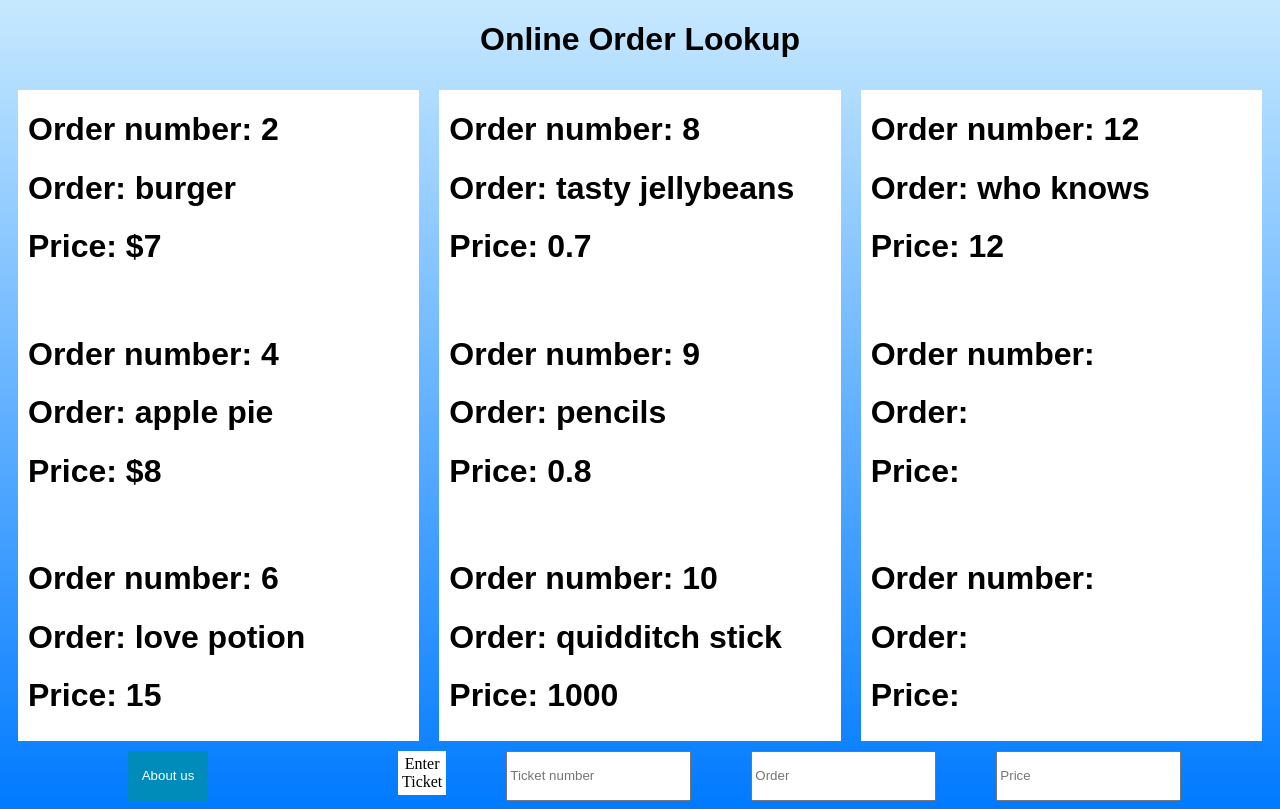
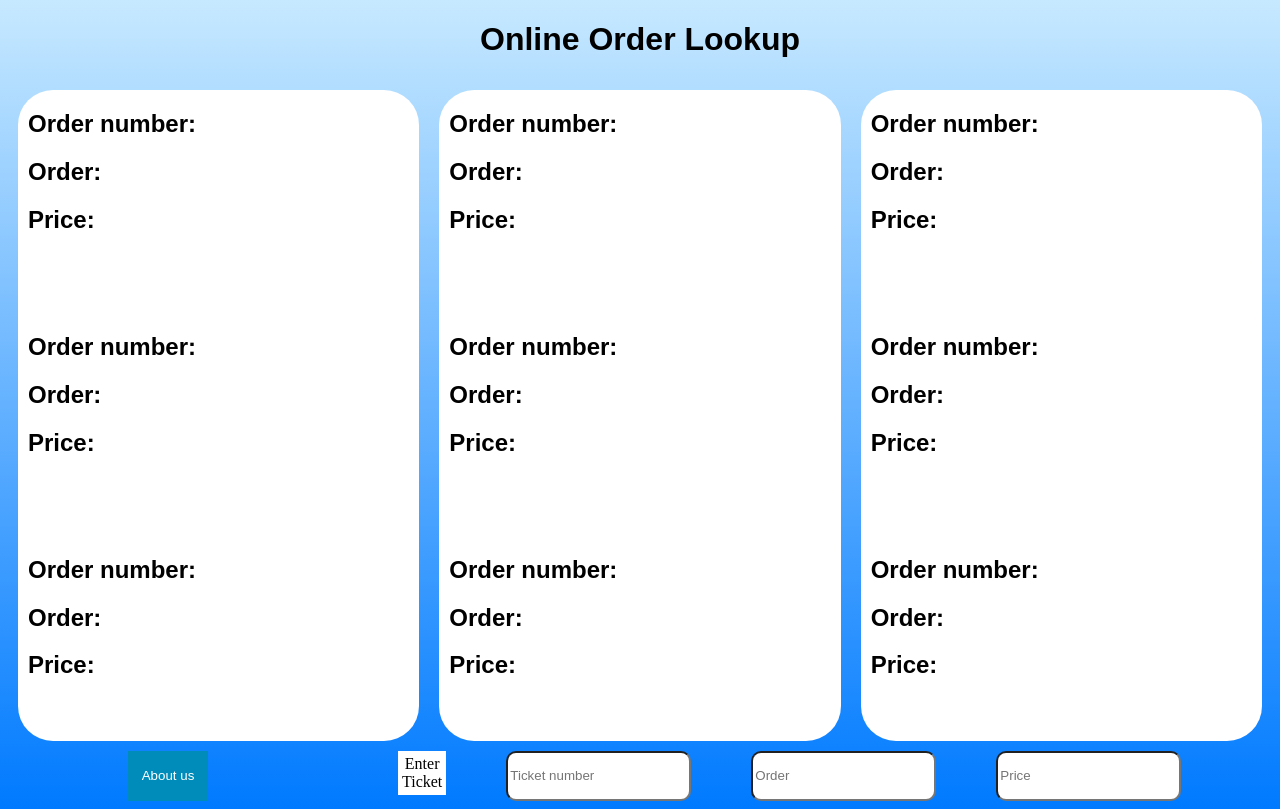
Before and after one commit to h7i/hh23_ticket_manager, a website: page final/index.html in a window 1280 px wide. Shown: the top 809 px of the page. Drawn offline with nearby package versions, Linux system fonts and the light colour scheme.

Commit message:
formatting more

```diff
--- a/final/db.json
+++ b/final/db.json
@@ -1,39 +1,4 @@
 {
   "orders": [
-    {
-      "ticketNumber": "2",
-      "orderText": "burger",
-      "priceText": "$7"
-    },
-    {
-      "ticketNumber": "4",
-      "orderText": "apple pie",
-      "priceText": "$8"
-    },
-    {
-      "ticketNumber": "6",
-      "orderText": "love potion",
-      "priceText": "15"
-    },
-    {
-      "ticketNumber": "8",
-      "orderText": "tasty jellybeans",
-      "priceText": "0.7"
-    },
-    {
-      "ticketNumber": "9",
-      "orderText": "pencils",
-      "priceText": "0.8"
-    },
-    {
-      "ticketNumber": "10",
-      "orderText": "quidditch stick",
-      "priceText": "1000"
-    },
-    {
-      "ticketNumber": "12",
-      "orderText": "who knows",
-      "priceText": "12"
-    }
   ]
 }
--- a/final/index.html
+++ b/final/index.html
@@ -81,7 +81,6 @@
 
       //let data = response.json();
   </script>
-
   <!-- ANYTHING HERE SHOWS UP ON THE WEBSITE -->
   <body>
     <div class="title">
@@ -90,54 +89,54 @@
     <div class="container">
         <div class="one">
           <div class="minibox" onclick="removeOrder(0)">
-            <h1>Order number: <span id="ticketNum0"></span></h1>
-            <h1>Order: <span id="orderText0"></span></h1>
-            <h1>Price: <span id="priceText0"></span></h1>
+            <h2>Order number: <span id="ticketNum0"></span></h1>
+            <h2>Order: <span id="orderText0"></span></h1>
+            <h2>Price: <span id="priceText0"></span></h1>
           </div>
           <div class="minibox" onclick="removeOrder(1)">
-            <h1>Order number: <span id="ticketNum1"></span></h1>
-            <h1>Order: <span id="orderText1"></span></h1>
-            <h1>Price: <span id="priceText1"></span></h1>
+            <h2>Order number: <span id="ticketNum1"></span></h1>
+            <h2>Order: <span id="orderText1"></span></h1>
+            <h2>Price: <span id="priceText1"></span></h1>
           </div>
           <div class="minibox" onclick="removeOrder(2)">
-            <h1>Order number: <span id="ticketNum2"></span></h1>
-            <h1>Order: <span id="orderText2"></span></h1>
-            <h1>Price: <span id="priceText2"></span></h1>
+            <h2>Order number: <span id="ticketNum2"></span></h1>
+            <h2>Order: <span id="orderText2"></span></h1>
+            <h2>Price: <span id="priceText2"></span></h1>
           </div>
 
         </div>
         <div class="two"><div class="minibox" onclick="removeOrder(3)">
-          <h1>Order number: <span id="ticketNum3"></span></h1>
-          <h1>Order: <span id="orderText3"></span></h1>
-          <h1>Price: <span id="priceText3"></span></h1>
+          <h2>Order number: <span id="ticketNum3"></span></h1>
+          <h2>Order: <span id="orderText3"></span></h1>
+          <h2>Price: <span id="priceText3"></span></h1>
         </div>
         <div class="minibox" onclick="removeOrder(4)">
-          <h1>Order number: <span id="ticketNum4"></span></h1>
-          <h1>Order: <span id="orderText4"></span></h1>
-          <h1>Price: <span id="priceText4"></span></h1>
+          <h2>Order number: <span id="ticketNum4"></span></h1>
+          <h2>Order: <span id="orderText4"></span></h1>
+          <h2>Price: <span id="priceText4"></span></h1>
         </div>
         <div class="minibox" onclick="removeOrder(5)">
-          <h1>Order number: <span id="ticketNum5"></span></h1>
-          <h1>Order: <span id="orderText5"></span></h1>
-          <h1>Price: <span id="priceText5"></span></h1>
+          <h2>Order number: <span id="ticketNum5"></span></h1>
+          <h2>Order: <span id="orderText5"></span></h1>
+          <h2>Price: <span id="priceText5"></span></h1>
         </div>
        </div>
 
         <div class="three">
           <div class="minibox" onclick="removeOrder(6)">
-            <h1>Order number: <span id="ticketNum6"></span></h1>
-            <h1>Order: <span id="orderText6"></span></h1>
-            <h1>Price: <span id="priceText6"></span></h1>
+            <h2>Order number: <span id="ticketNum6"></span></h1>
+            <h2>Order: <span id="orderText6"></span></h1>
+            <h2>Price: <span id="priceText6"></span></h1>
           </div>
           <div class="minibox" onclick="removeOrder(7)">
-            <h1>Order number: <span id="ticketNum7"></span></h1>
-            <h1>Order: <span id="orderText7"></span></h1>
-            <h1>Price: <span id="priceText7"></span></h1>
+            <h2>Order number: <span id="ticketNum7"></span></h1>
+            <h2>Order: <span id="orderText7"></span></h1>
+            <h2>Price: <span id="priceText7"></span></h1>
           </div>
           <div class="minibox" onclick="removeOrder(8)">
-            <h1>Order number: <span id="ticketNum8"></span></h1>
-            <h1>Order: <span id="orderText8"></span></h1>
-            <h1>Price: <span id="priceText8"></span></h1>
+            <h2>Order number: <span id="ticketNum8"></span></h1>
+            <h2>Order: <span id="orderText8"></span></h1>
+            <h2>Price: <span id="priceText8"></span></h1>
           </div>
         </div>
     </div>
--- a/final/styles.css
+++ b/final/styles.css
@@ -27,18 +27,21 @@ html {
 
 
 .container .one{
+    border-radius: 35px;
     height: 651px;
     width: 400px;
 }
 
 
 .container .two{
+    border-radius: 35px;
     height: 651px;
     width: 400px;
 }
 
 
 .container .three{
+    border-radius: 35px;
     height: 651px;
     width: 400px;
 }
@@ -107,12 +110,15 @@ html {
 }
 .under .box1 {
     margin-left: 60px;
+    border-radius: 10px;
 }
 .under .box2 {
     margin-left: 60px;
+    border-radius: 10px;
 }
 .under .box3 {
     margin-left: 60px;
+    border-radius: 10px;
 }
 
 .under .enterbox {
```
